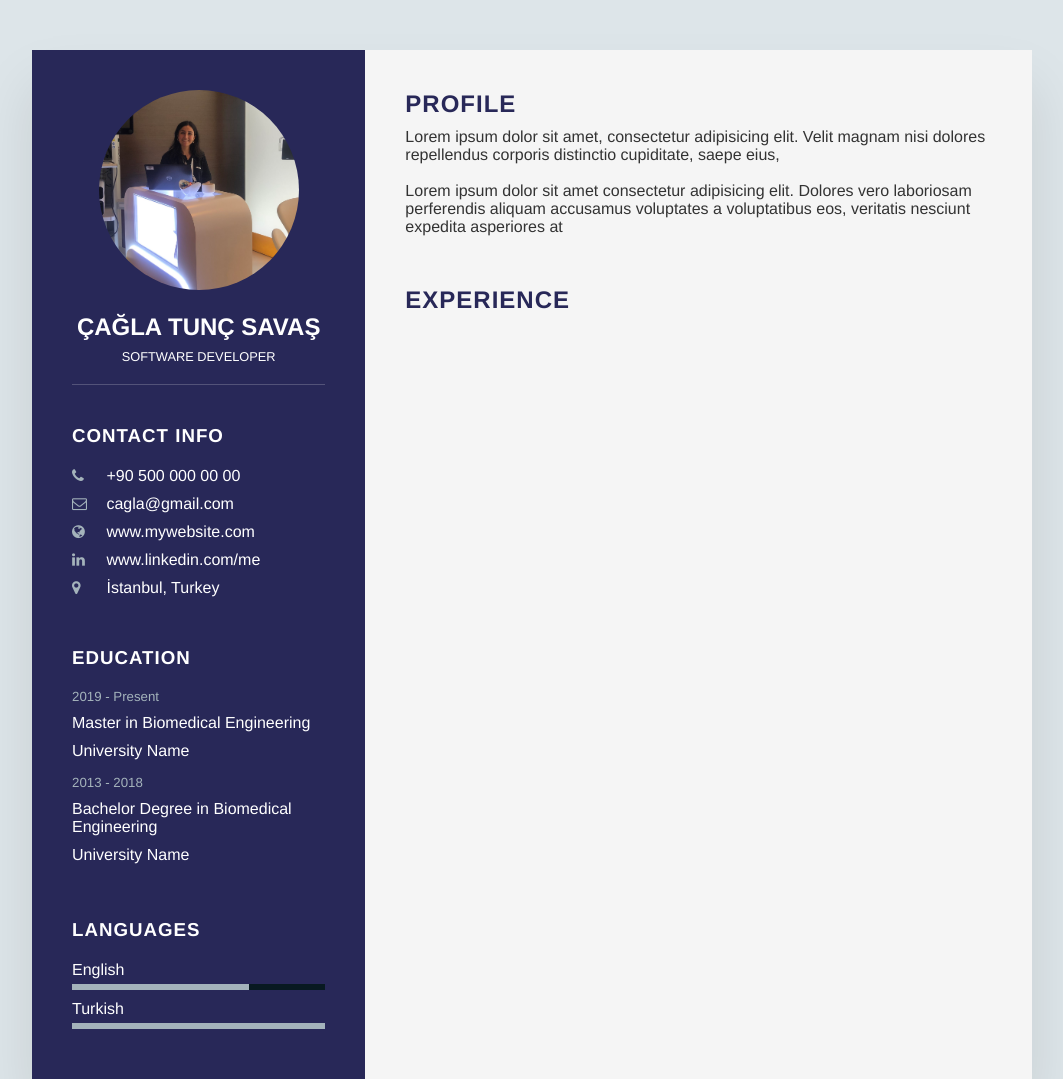
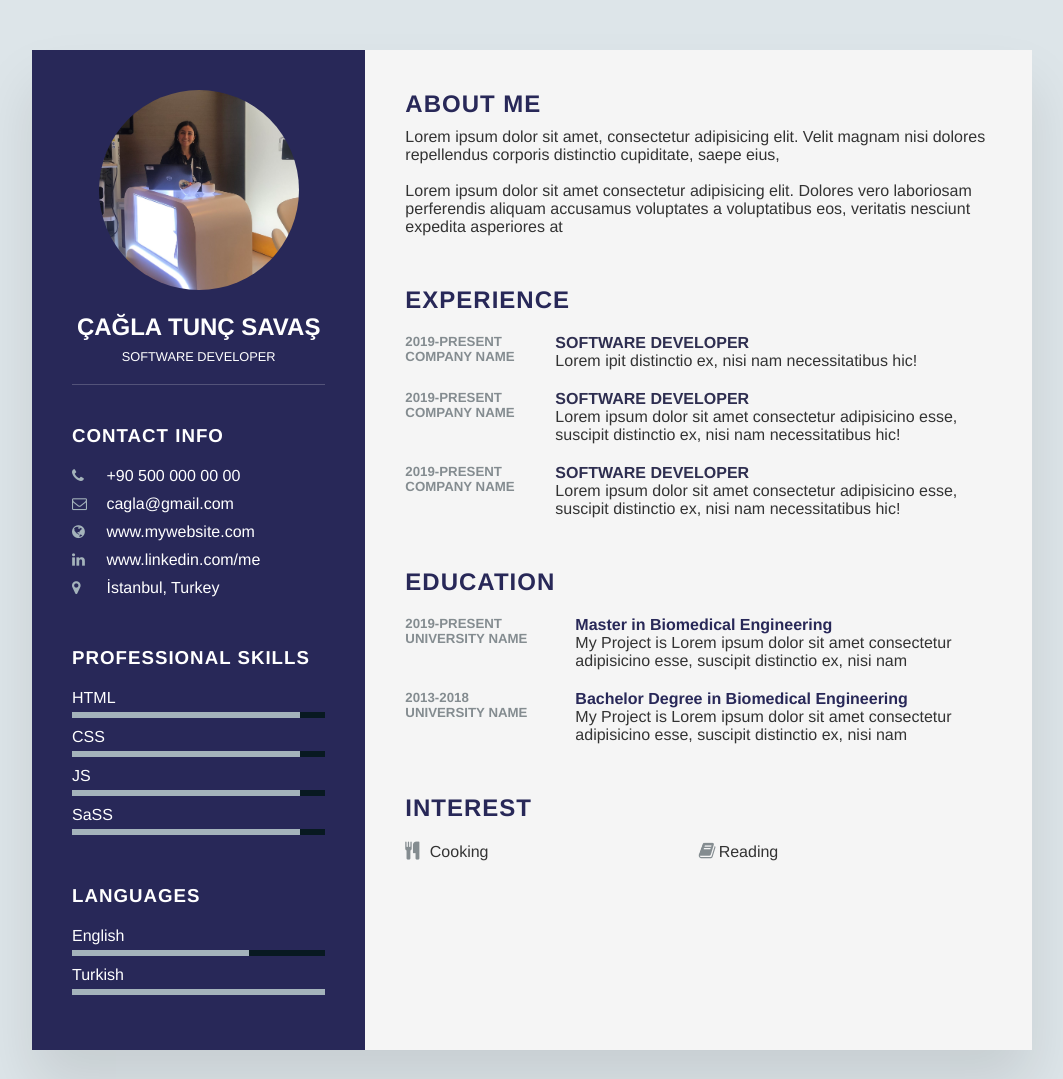
Before and after one commit to caglatunc/Frontend, a plain HTML site: page HTML/CvProject/index.html in a window 1280 px wide. Shown: the top 1079 px of the page, without its empty margins (108-1171 px from the left). Drawn offline with Linux system fonts and the light colour scheme.

Commit message:
Start Create Cv

```diff
--- a/HTML/CvProject/index.html
+++ b/HTML/CvProject/index.html
@@ -52,18 +52,32 @@
                     </li>
                 </ul>
             </div>
-            <div class="contactInfo education">
-                <h3 class="title">Education</h3>
+            <div class="contactInfo skills">
+                <h3 class="title">professional Skills</h3>
                 <ul>
                     <li>
-                        <h5>2019 - Present</h5>
-                        <h4>Master in Biomedical Engineering</h4>
-                        <h4>University Name</h4>
+                        <span class="text">HTML</span>
+                        <span class="percent">
+                            <div style="width: 90%;"></div>
+                        </span>
                     </li>
                     <li>
-                        <h5>2013 - 2018</h5>
-                        <h4>Bachelor Degree in Biomedical Engineering</h4>
-                        <h4>University Name</h4>
+                        <span class="text">CSS</span>
+                        <span class="percent">
+                            <div style="width: 90%;"></div>
+                        </span>
+                    </li>
+                    <li>
+                        <span class="text">JS</span>
+                        <span class="percent">
+                            <div style="width: 90%;"></div>
+                        </span>
+                    </li>
+                    <li>
+                        <span class="text">SaSS</span>
+                        <span class="percent">
+                            <div style="width: 90%;"></div>
+                        </span>
                     </li>
                 </ul>
             </div>
@@ -72,29 +86,97 @@
                 <h3 class="title">Languages</h3>
                 <ul>
                     <li>
-                       <span class="text">English</span>
-                       <span class="percent">
-                        <div style="width: 70%;"></div>
-                       </span>
+                        <span class="text">English</span>
+                        <span class="percent">
+                            <div style="width: 70%;"></div>
+                        </span>
                     </li>
                     <li>
                         <span class="text">Turkish</span>
                         <span class="percent">
                             <div style="width: 100%;"></div>
                         </span>
-                     </li>
+                    </li>
                 </ul>
             </div>
         </div>
         <div class="right_Side">
             <div class="about">
-                <h2 class="title2">Profile</h2>
-                <p>Lorem ipsum dolor sit amet, consectetur adipisicing elit. Velit magnam nisi dolores repellendus corporis distinctio cupiditate, saepe eius,<br><br>Lorem ipsum dolor sit amet consectetur adipisicing elit. Dolores vero laboriosam perferendis aliquam accusamus voluptates a voluptatibus eos, veritatis nesciunt expedita asperiores at </p>
+                <h2 class="title2">About Me</h2>
+                <p>Lorem ipsum dolor sit amet, consectetur adipisicing elit. Velit magnam nisi dolores repellendus
+                    corporis distinctio cupiditate, saepe eius,<br><br>Lorem ipsum dolor sit amet consectetur
+                    adipisicing elit. Dolores vero laboriosam perferendis aliquam accusamus voluptates a voluptatibus
+                    eos, veritatis nesciunt expedita asperiores at </p>
             </div>
             <div class="about">
                 <h2 class="title2">Experience</h2>
+                <div class="box">
+                    <div class="year_company">
+                        <h5>2019-Present</h5>
+                        <h5>Company Name</h5>
+                    </div>
+                    <div class="text">
+                        <h4>Software Developer</h4>
+                        <P>Lorem ipit distinctio ex, nisi nam necessitatibus hic!</P>
+                    </div>
+                </div>
+                <div class="box">
+                    <div class="year_company">
+                        <h5>2019-Present</h5>
+                        <h5>Company Name</h5>
+                    </div>
+                    <div class="text">
+                        <h4>Software Developer</h4>
+                        <P>Lorem ipsum dolor sit amet consectetur adipisicino esse, suscipit distinctio ex, nisi nam
+                            necessitatibus hic!</P>
+                    </div>
+                </div>
+                <div class="box">
+                    <div class="year_company">
+                        <h5>2019-Present</h5>
+                        <h5>Company Name</h5>
+                    </div>
+                    <div class="text">
+                        <h4>Software Developer</h4>
+                        <P>Lorem ipsum dolor sit amet consectetur adipisicino esse, suscipit distinctio ex, nisi
+                            nam necessitatibus hic!</P>
+                    </div>
+                </div>
+            </div>
+            <div class="about education">
+                <h2 class="title2">Education</h2>
+                <ul>
+                    <li>
+                        <div class="year_company">
+                            <h5>2019-Present</h5>
+                            <h5>University Name</h5>
+                        </div>
+                        <div class="text">
+                            <h4>Master in Biomedical Engineering</h4>
+                            <P>My Project is Lorem ipsum dolor sit amet consectetur adipisicino esse, suscipit distinctio ex, nisi nam</P>
+                        </div>
 
+                    </li>
+                    <li>
+                        <div class="year_company">
+                            <h5>2013-2018</h5>
+                            <h5>University Name</h5>
+                        </div>
+                        <div class="text">
+                            <h4>Bachelor Degree in Biomedical Engineering</h4>
+                            <P>My Project is Lorem ipsum dolor sit amet consectetur adipisicino esse, suscipit distinctio ex, nisi nam</P>
+                        </div>
+                    </li>
+                </ul>
             </div>
+               <div class="about interest">
+                <h2 class="title2">Interest</h2>
+                <ul>
+                    <li><i class="fa fa-cutlery" aria-hidden="true"></i>
+                        Cooking</li>
+                    <li><i class="fa fa-book" aria-hidden="true"></i>Reading</li>
+                </ul>
+               </div>
         </div>
     </div>
 </body>
--- a/HTML/CvProject/style.css
+++ b/HTML/CvProject/style.css
@@ -27,6 +27,7 @@ body{
     position: relative;
     background: rgb(40, 40, 88);
     padding: 40px;
+    max-width: 350px;
 
 }
 
@@ -121,32 +122,49 @@ body{
     font-weight: 300;
 }
 
-.contactInfo.education li {
-    margin-bottom: 15px;
-
+/* Style for the Professional Skills section */
+.contactInfo.skills h3.title {
+    color: #fff;
+    text-transform: uppercase;
+    font-weight: 600;
+    letter-spacing: 1px;
+    margin-bottom: 20px;
 }
 
-.contactInfo.education h5 {
-    color: rgb(164, 179, 187);
-    font-weight: 500;
-    margin: 10px 0;
-
-
+.contactInfo.skills ul {
+    padding: 0;
 }
 
-.contactInfo.education h4{
-    color: rgb(164, 179, 187);
-    font-weight: 500;
-
-
+.contactInfo.skills ul li {
+    position: relative;
+    list-style: none;
+    margin: 10px 0;
+    cursor: pointer;
 }
 
-.contactInfo.education h4{
+.contactInfo.skills ul li .text {
     color: #fff;
     font-weight: 300;
-    margin: 10px 0;
+}
 
+.contactInfo.skills .percent {
+    position: relative;
+    width: 100%;
+    height: 6px;
+    background: #081921;
+    display: block;
+    margin-top: 5px;
 }
+
+.contactInfo.skills .percent div {
+    position: absolute;
+    top: 0;
+    left: 0;
+    height: 100%;
+    background: rgb(164, 179, 187);
+}
+
+/* Style for the Languages section */
 
 .contactInfo.language .percent{
     position: relative;
@@ -166,7 +184,7 @@ body{
 }
 
 
-
+/* Styles for the Right Side */
 
 .container .right_Side{
     position: relative;
@@ -191,3 +209,105 @@ body{
 p{
     color: #333;
 }
+
+.about .box{
+    display: flex;
+    flex-direction: row;
+    margin: 20px 0;
+}
+
+.about .box .year_company{
+    min-width: 150px;
+}
+
+.about .box .year_company h5{
+    text-transform: uppercase;
+    color:  #848c90;
+    font-weight: 600;
+}
+
+.about .box .text h4{
+    text-transform: uppercase;
+    color: #2e2e50;
+    font-size: 16px;
+}
+
+/* Add this CSS for the Education section */
+/* Style for the Education section */
+.about.education {
+    margin-bottom: 50px;
+}
+
+.about.education:last-child {
+    margin-bottom: 0;
+}
+
+.about.education h2.title2 {
+    color: rgb(40, 40, 88);
+    text-transform: uppercase;
+    letter-spacing: 1px;
+    margin-bottom: 10px;
+}
+
+.about.education ul {
+    padding: 0;
+}
+
+.about.education li {
+    display: flex;
+    flex-direction: row;
+    margin: 20px 0;
+}
+
+.about.education .year_company {
+    min-width: 150px;
+}
+
+.about.education .year_company h5 {
+    text-transform: uppercase;
+    color: #848c90;
+    font-weight: 600;
+}
+
+.about.education .text {
+    margin-left: 20px; /* Adjust this value to control the space between year_company and text */
+}
+
+.about.education .text h4 {
+    color: rgb(40, 40, 88);
+    font-weight: 600;
+}
+
+.about.education .text p {
+    color: #333;
+}
+
+.interest ul{
+    display: grid;
+    grid-template-columns:repeat(2,1fr) ;
+}
+.interest ul li{
+    list-style: none;
+    color: #333;
+    font-weight: 500;
+    margin: 10px 0 ;
+}
+
+.interest ul li .fa{
+    color: #848c90;
+    font-size: 18px;
+    width: 20px;
+}
+
+@media screen and (max-width: 1090px){
+    .container{
+        margin: 10px;
+    }
+
+}
+@media screen and (max-width: 600px){
+    .container {
+        grid-template-columns: 1fr; /* Switch to a single column layout */
+    }
+
+}
```
Also changed, not shown: 1 other file.
